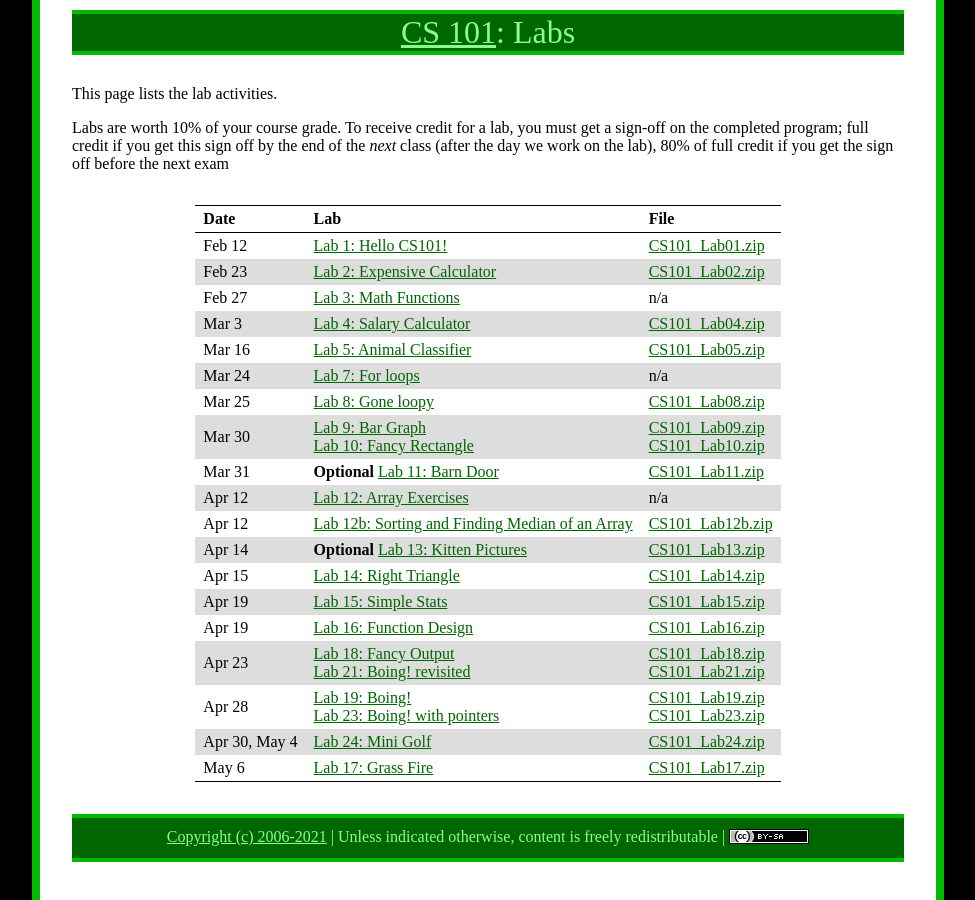
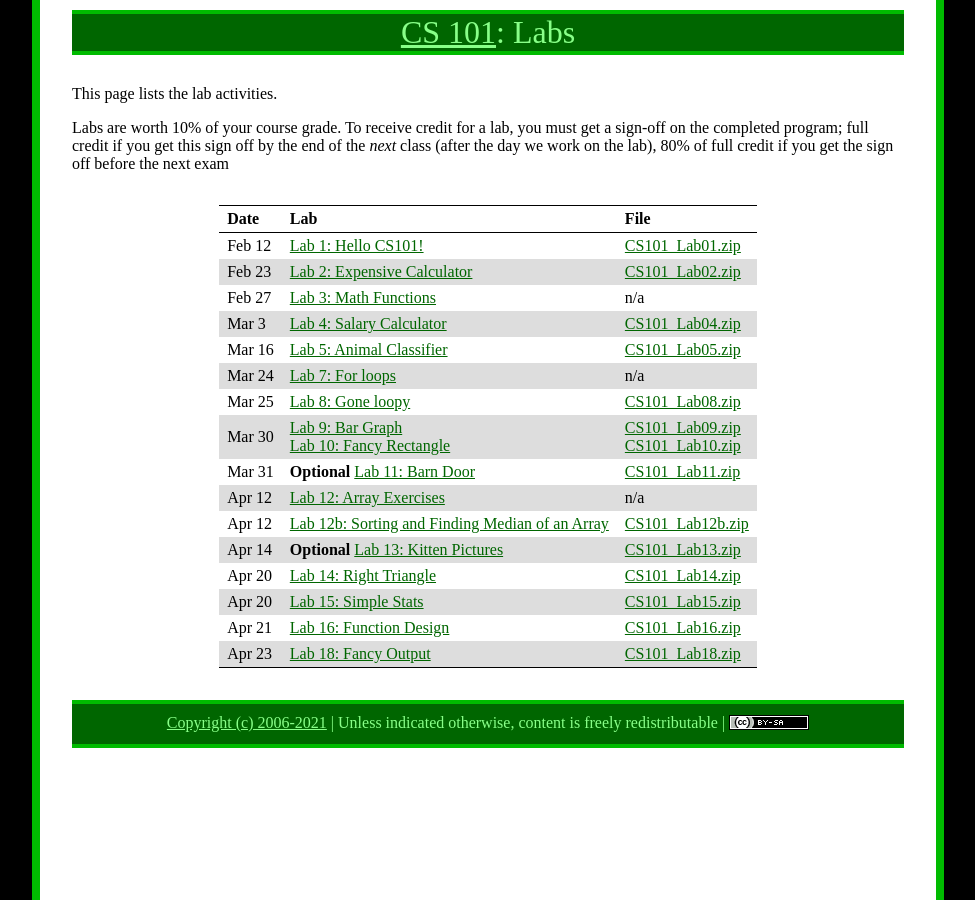
Before and after one commit to ycpcs/cs101-spring2021, a Jekyll site: the page built from labs/index.md, in a window 1280 px wide. Shown: the whole page, without its empty margins (152-1127 px from the left). Built offline with Jekyll 4.4.1, drawn with Linux system fonts in a browser that asks for light colours.

```diff
--- a/labs/index.md
+++ b/labs/index.md
@@ -21,18 +21,17 @@ Labs are worth 10% of your course grade.  To receive credit for a lab, you must
 > Apr 12  | [Lab 12: Array Exercises](lab12.html) | n/a
 > Apr 12  | [Lab 12b: Sorting and Finding Median of an Array](lab12b.html) | [CS101\_Lab12b.zip](CS101_Lab12b.zip)
 > Apr 14  | **Optional** [Lab 13: Kitten Pictures](lab13.html) | [CS101\_Lab13.zip](CS101_Lab13.zip)
-> Apr 15  | [Lab 14: Right Triangle](lab14.html) | [CS101\_Lab14.zip](CS101_Lab14.zip)
-> Apr 19 | [Lab 15: Simple Stats](lab15.html) | [CS101\_Lab15.zip](CS101_Lab15.zip)
-> Apr 19 | [Lab 16: Function Design](lab16.html) | [CS101\_Lab16.zip](CS101_Lab16.zip)
-> Apr 23 | [Lab 18: Fancy Output](lab18.html) <br> [Lab 21: Boing! revisited](lab21.html) | [CS101\_Lab18.zip](CS101_Lab18.zip) <br> [CS101\_Lab21.zip](CS101_Lab21.zip)
+> Apr 20  | [Lab 14: Right Triangle](lab14.html) | [CS101\_Lab14.zip](CS101_Lab14.zip)
+> Apr 20 | [Lab 15: Simple Stats](lab15.html) | [CS101\_Lab15.zip](CS101_Lab15.zip)
+> Apr 21 | [Lab 16: Function Design](lab16.html) | [CS101\_Lab16.zip](CS101_Lab16.zip)
+> Apr 23 | [Lab 18: Fancy Output](lab18.html) <br>  | [CS101\_Lab18.zip](CS101_Lab18.zip) <br>
+
+
+
+<!--
 > Apr 28 | [Lab 19: Boing!](lab19.html) <br /> [Lab 23: Boing! with pointers](lab23.html) | [CS101\_Lab19.zip](CS101_Lab19.zip) <br /> [CS101\_Lab23.zip](CS101_Lab23.zip)
 > Apr 30, May 4| [Lab 24: Mini Golf](lab24.html) | [CS101\_Lab24.zip](CS101_Lab24.zip)
 > May 6  | [Lab 17: Grass Fire](lab17.html) | [CS101\_Lab17.zip](CS101_Lab17.zip)
-
-
-<!--
-> Oct 31 | [Lab 17: Grass Fire](lab17.html) | [CS101\_Lab17.zip](CS101_Lab17.zip)
-> Nov 2  | [Lab 18: Fancy Output](lab18.html)<br>[Lab 19: Boing!](lab19.html) | [CS101\_Lab18.zip](CS101_Lab18.zip)<br>[CS101\_Lab19.zip](CS101_Lab19.zip)
 > Nov 7  | [Lab 21: Boing! revisited](lab21.html) | [CS101\_Lab21.zip](CS101_Lab21.zip)
 > Nov 9  | [Lab 23: Boing! with pointers](lab23.html) | [CS101\_Lab23.zip](CS101_Lab23.zip)
 > Nov 14,16 | [Lab 24: Mini Golf](lab24.html) | [CS101\_Lab24.zip](CS101_Lab24.zip)
```
Also changed, not shown: schedule.md (+8 -4 lines).
